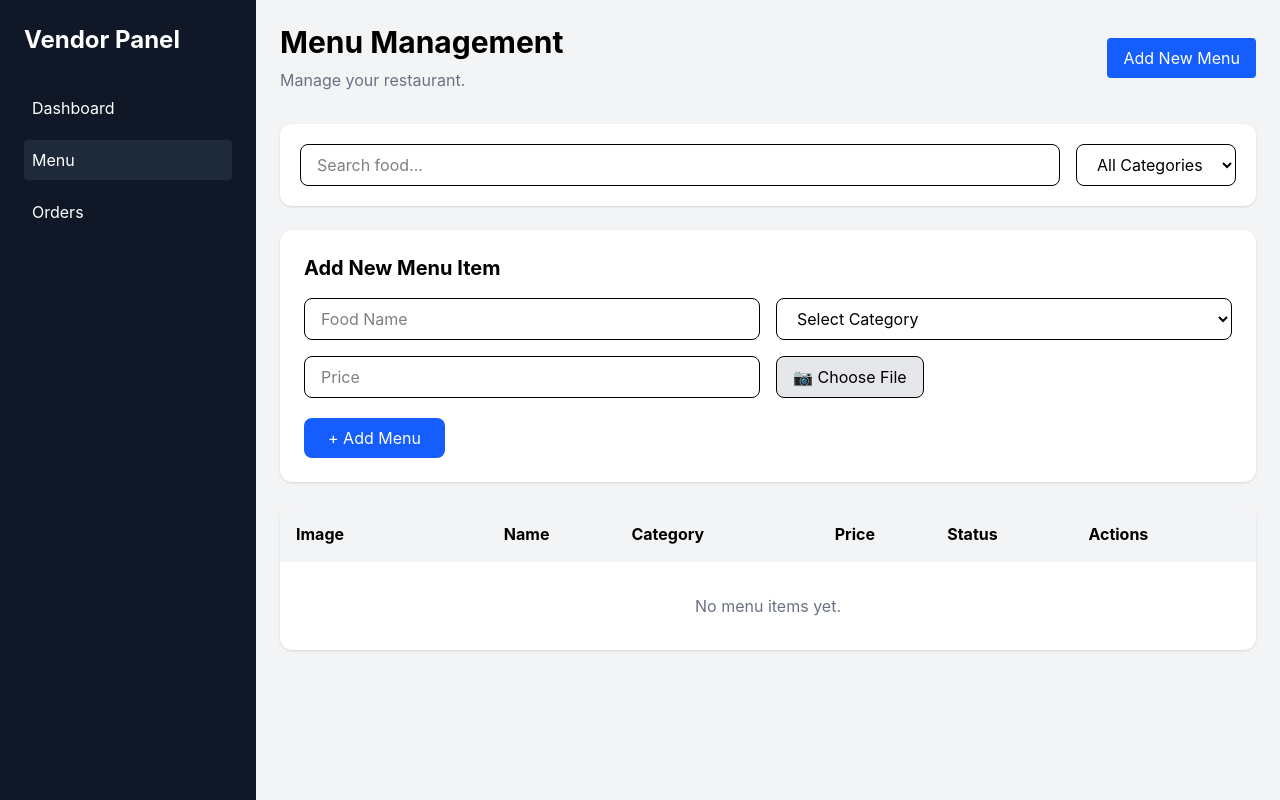
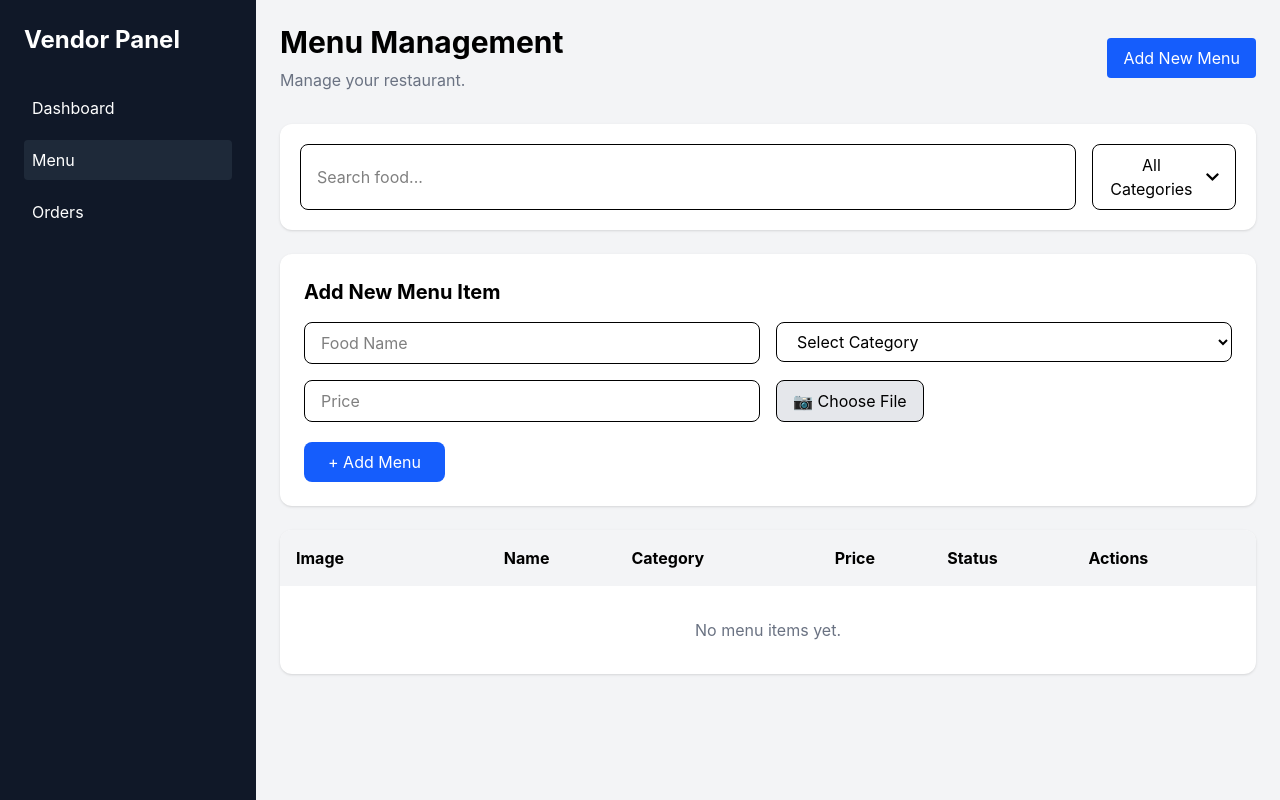
Before and after one commit to faithfulnessibukun/Delivery-app, a React (Vite) app: page /menu in a window 1280 px wide. Built offline with nearby package versions, Linux system fonts and the light colour scheme.

Commit message:
did some changes and updates

```diff
--- a/src/components/MenuForm.jsx
+++ b/src/components/MenuForm.jsx
@@ -1,7 +1,13 @@
 
 import { useState, useEffect } from "react";
 
-function MenuForm({ menus, setMenus, editingMenu, setEditingMenu }) {
+function MenuForm({
+  menus,
+  setMenus,
+  editingMenu,
+  setEditingMenu,
+  categories,
+}) {
   const [foodName, setFoodName] = useState("");
 const [category, setCategory] = useState("");
   const [price, setPrice] = useState("");
@@ -53,7 +59,7 @@ function MenuForm({ menus, setMenus, editingMenu, setEditingMenu }) {
     <div className="bg-white rounded-xl shadow p-6 mb-6">
       <h2 className="text-xl font-bold mb-4">Add New Menu Item</h2>
 
-      <div className="grid md:grid-cols-2 gap-4">
+      <div className="grid md:grid-cols-2 gap-4 items-start">
         <input
           type="text"
           placeholder="Food Name"
@@ -68,19 +74,21 @@ function MenuForm({ menus, setMenus, editingMenu, setEditingMenu }) {
   className="border rounded-lg px-4 py-2"
 >
   <option value="">Select Category</option>
-          <option value="Meal">Meal</option>
-          <option value="Pizza">Pizza</option>
-          <option value="Burger">Burger</option>
-          <option value="Drinks">Drinks</option>
-          <option value="Desserts">Desserts</option>
+
+  {categories.map((item) => (
+    <option key={item} value={item}>
+      {item}
+    </option>
+  ))}
 </select>
+
 
         <input
           type="number"
           placeholder="Price"
           value={price}
           onChange={(e) => setPrice(e.target.value)}
-          className="border rounded-lg px-4 py-2"
+          className="border rounded-lg px-4 py-2 self-start"
         />
 
         <div>
--- a/src/components/MenuHeader.jsx
+++ b/src/components/MenuHeader.jsx
@@ -1,4 +1,9 @@
-function MenuHeader() {
+import { useState } from "react";
+import { FaChevronDown, FaTimes, FaPlus } from "react-icons/fa";
+function MenuHeader({categories,deleteCategory,setShowCategoryModal
+
+}){
+  const [openDropdown, setOpenDropdown] = useState(false);
   return (
     <>
       <div className="flex justify-between items-center mb-8">
@@ -25,15 +30,70 @@ function MenuHeader() {
             placeholder="Search food..."
             className="border rounded-lg px-4 py-2 w-full"
           />
+            <div className="relative">
 
-          <select className="border rounded-lg px-4 py-2">
-            <option>All Categories</option>
-            <option>Meal</option>
-            <option>Pizza</option>
-            <option>Burger</option>
-            <option>Drinks</option>
-            <option>Desserts</option>
-          </select>
+  <button
+    onClick={() => setOpenDropdown(!openDropdown)}
+    className="border rounded-lg px-4 py-2 bg-white flex items-center gap-3"
+  >
+    All Categories
+    <FaChevronDown />
+  </button>
+
+  {openDropdown && (
+    <div className="absolute right-0 mt-2 w-64 bg-white border rounded-lg shadow-lg z-50">
+
+      {/* All Categories */}
+
+      <button
+       onClick={() => setOpenDropdown(false)}
+      className="w-full text-left px-4 py-3 hover:bg-gray-100 font-semibold">
+        All Categories
+      </button>
+
+      <hr />
+
+      {categories.map((category) => (
+        <div
+          key={category}
+          className="flex justify-between items-center px-4 py-3 hover:bg-gray-100"
+        >
+          <button
+          onClick={() => {
+          setOpenDropdown(false);
+         }}
+         className="flex-1 text-left"
+         >
+           {category}
+           </button>
+
+           <button
+      onClick={(e) => {
+        e.stopPropagation();
+        deleteCategory(category);
+      }}
+      className="text-red-500 hover:text-red-700"
+    >
+      <FaTimes />
+    </button>
+        </div>
+      ))}
+
+      <hr />
+
+      <button
+        onClick={() => setShowCategoryModal(true)}
+        className="w-full text-left px-4 py-3 text-green-600 hover:bg-green-50 flex items-center gap-2"
+      >
+        <FaPlus />
+        Add Category
+      </button>
+
+    </div>
+  )}
+
+</div>
+
 
         </div>
       </div>
--- a/src/components/Sidebar.jsx
+++ b/src/components/Sidebar.jsx
@@ -14,7 +14,7 @@ function Sidebar({ sidebarOpen, setSidebarOpen }) {
 
       <aside
         className={`
-          fixed md:static top-0 left-0 h-screen w-64
+          fixed top-0 left-0 h-screen w-64
           bg-gray-900 text-white p-6
           transform transition-transform duration-300 z-50
           ${
--- a/src/pages/Menu.jsx
+++ b/src/pages/Menu.jsx
@@ -14,18 +14,117 @@ function Menu() {
     }
   });
   const [editingMenu, setEditingMenu] = useState(null);
+  const [categories, setCategories] = useState(() => {
+  const saved = JSON.parse(localStorage.getItem("categories"));
+  return saved || [
+    "Meal",
+    "Pizza",
+    "Burger",
+    "Drinks",
+    "Desserts",
+  ];
+});
+
+const [showCategoryModal, setShowCategoryModal] = useState(false);
+const [newCategory, setNewCategory] = useState("");
 
   useEffect(() => {
     localStorage.setItem("menus", JSON.stringify(menus));
   }, [menus]);
+  useEffect(() => {
+  localStorage.setItem(
+    "categories",
+    JSON.stringify(categories)
+  );
+}, [categories]);
+function deleteCategory(category) {
+  const used = menus.some(
+    (menu) => menu.category === category
+  );
+
+  if (used) {
+    alert("This category is being used by a menu item.");
+    return;
+  }
+
+  setCategories(
+    categories.filter((item) => item !== category)
+  );
+}
+function saveCategory() {
+  if (!newCategory.trim()) {
+    alert("Please enter a category name.");
+    return;
+  }
+
+  if (categories.includes(newCategory)) {
+    alert("Category already exists.");
+    return;
+  }
+
+  setCategories([...categories, newCategory]);
+
+  setNewCategory("");
+  setShowCategoryModal(false);
+}
   return (
     <div className="flex min-h-screen bg-gray-100">
       <Sidebar />
 
-      <main className="flex-1 p-6">
-        <MenuHeader />
-        <MenuForm menus={menus} setMenus={setMenus} editingMenu={editingMenu} setEditingMenu={setEditingMenu} />
+      <main className="flex-1 md:ml-64 p-6">
+        <MenuHeader
+  categories={categories}
+  deleteCategory={deleteCategory}
+  setShowCategoryModal={setShowCategoryModal}
+/>
+        <MenuForm
+  menus={menus}
+  setMenus={setMenus}
+  editingMenu={editingMenu}
+  setEditingMenu={setEditingMenu}
+  categories={categories}
+/>
         <MenuTable menus={menus} setMenus={setMenus} editingMenu={editingMenu} setEditingMenu={setEditingMenu} />
+        {showCategoryModal && (
+  <div className="fixed inset-0 bg-black/40 flex items-center justify-center z-50">
+    <div className="bg-white w-80 rounded-xl p-6 shadow-xl">
+
+      <h2 className="text-xl font-bold mb-4">
+        Add Category
+      </h2>
+
+      <input
+        type="text"
+        value={newCategory}
+        onChange={(e) => setNewCategory(e.target.value)}
+        placeholder="Category name"
+        className="w-full border rounded-lg px-4 py-2 mb-4"
+      />
+
+      <div className="flex justify-end gap-3">
+
+        <button
+          onClick={() => {
+            setShowCategoryModal(false);
+            setNewCategory("");
+          }}
+          className="px-4 py-2 rounded-lg bg-gray-200"
+        >
+          Cancel
+        </button>
+
+        <button
+          onClick={saveCategory}
+          className="px-4 py-2 rounded-lg bg-blue-600 text-white hover:bg-blue-700"
+        >
+          Save
+        </button>
+
+      </div>
+
+    </div>
+  </div>
+)}
       </main>
     </div>
   );
```
Lines whose indentation alone changed are shown as unchanged.
